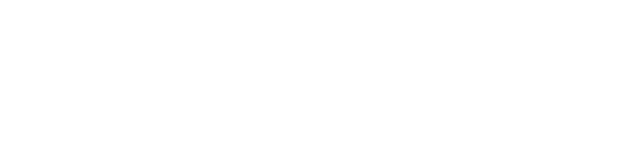
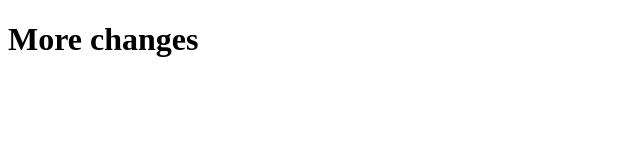
Before and after one commit to martynakr/wales-to-clone, a plain HTML site: page index.html in a window 1280 px wide. Shown: the whole page, without its empty margins (0-640 px from the left). Drawn offline with Linux system fonts and the light colour scheme.

Commit message:
added heading to html file

```diff
--- a/index.html
+++ b/index.html
@@ -5,5 +5,7 @@
         <meta name="viewport" content="width=device-width, initial-scale=1.0" />
         <title>More git</title>
     </head>
-    <body></body>
+    <body>
+        <h1>More changes</h1>
+    </body>
 </html>
```
